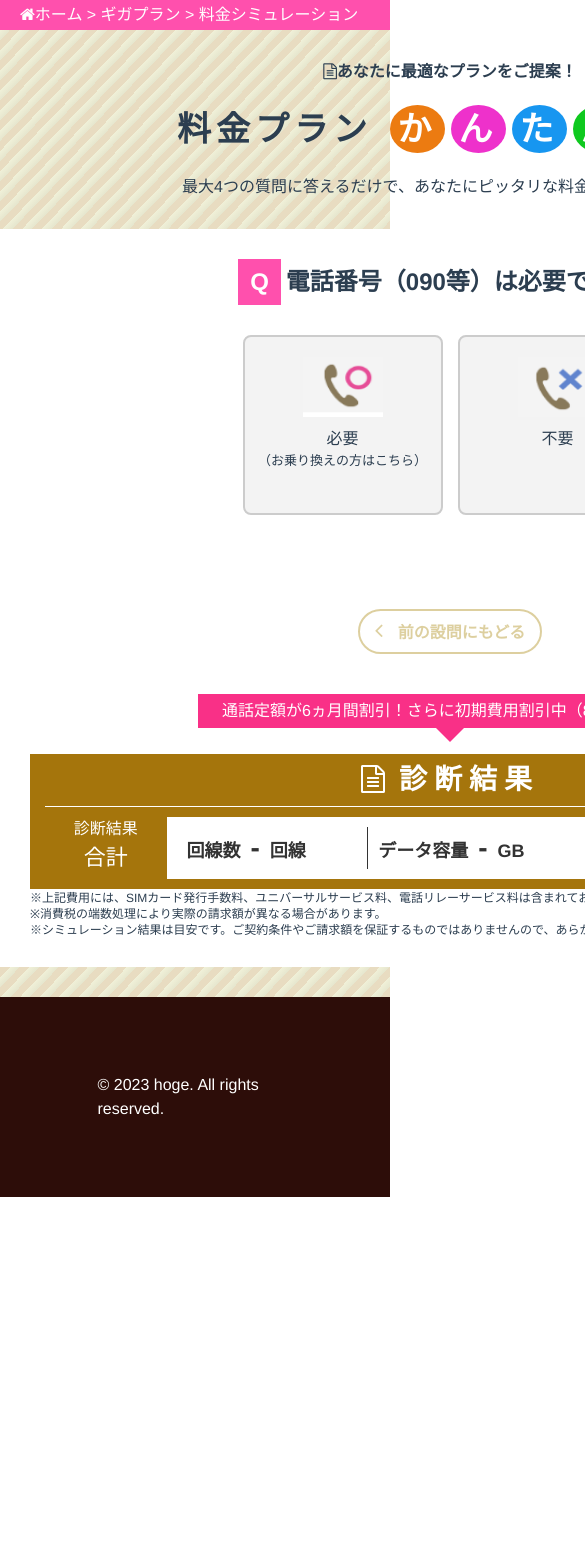
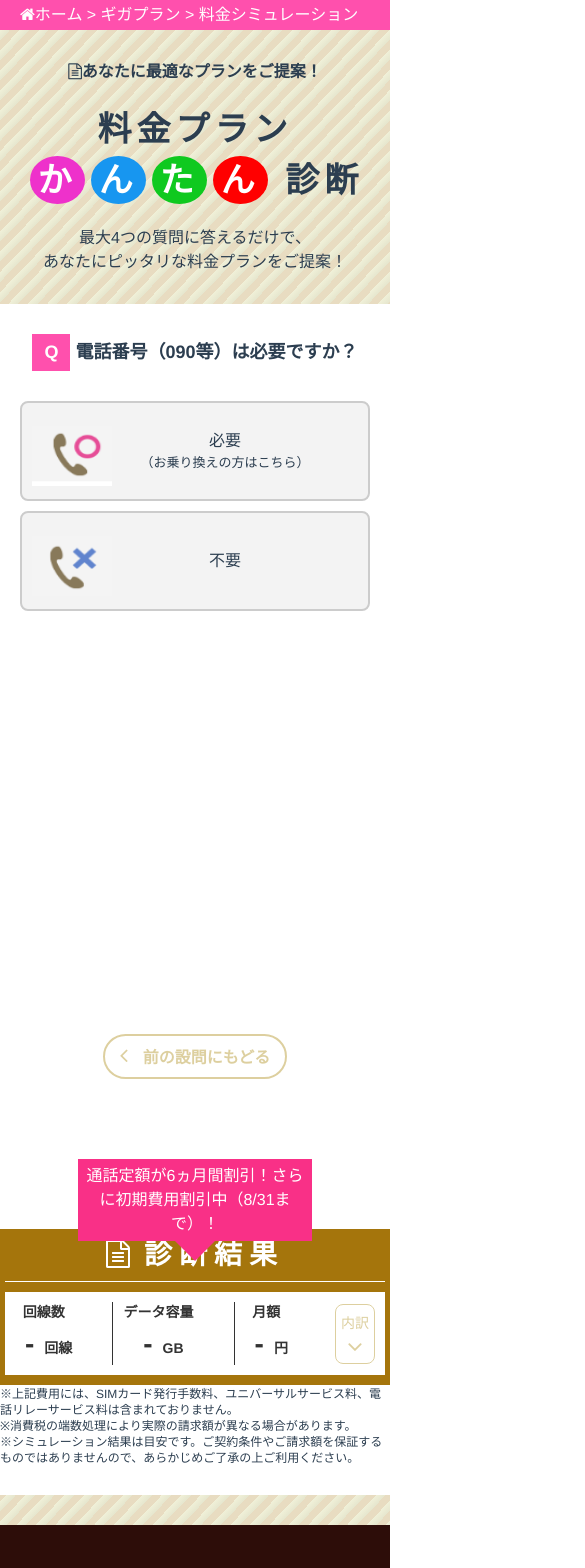
Before and after one commit to RyoAizawa/recommend_practice, a Vue app: page / in a window 390 px wide. Shown: the top 1568 px of the page, 585 px wide, since content can reach past the window. Before the commit the page ends 1197 px from the top, so only its background shows below. Built offline with nearby package versions, Linux system fonts and the light colour scheme.

Commit message:
レスポンシブ対応

```diff
--- a/src/App.vue
+++ b/src/App.vue
@@ -5,6 +5,25 @@ import SimulatorMain from './components/SimulatorMain';
 import GlobalFooter from "./components/GlobalFooter";
 import AnnotationArea from './components/AnnotationArea';
 </script>
+
+<template>
+    <GlobalHeader />
+    <main>
+        <div class="container">
+            <!-- ページ見出し -->
+            <HeadLine />
+            <!-- シミュレータ表示領域 -->
+            <div class="simulator-area">
+                <!-- シミュレータ -->
+                <SimulatorMain />
+                <!-- 注釈 -->
+                <AnnotationArea />
+            </div>
+        </div>
+    </main>
+    <GlobalFooter />
+</template>
+
 
 <style>
 /*--------------------
@@ -37,7 +56,7 @@ small {
 }
 
 .container {
-    width: 900px;
+    max-width: 900px;
     margin: 30px auto;
 }
 /*--------------------
@@ -79,22 +98,9 @@ small {
     padding: 30px;
 }
 
+@media screen and (max-width:768px) {
+    .simulator-area {
+        padding: 30px 0;
+    }
+}
 </style>
-
-<template>
-    <GlobalHeader />
-    <main>
-        <div class="container">
-            <!-- ページ見出し -->
-            <HeadLine />
-            <!-- シミュレータ表示領域 -->
-            <div class="simulator-area">
-                <!-- シミュレータ -->
-                <SimulatorMain></SimulatorMain>
-                <!-- 注釈 -->
-                <AnnotationArea />
-            </div>
-        </div>
-    </main>
-    <GlobalFooter />
-</template>
--- a/src/components/BreakDownItem.vue
+++ b/src/components/BreakDownItem.vue
@@ -36,7 +36,7 @@ const deleteItem = (target) => {
                 </div>
             </div>
             <div class="result-deleteBtnArea">
-                <button @click="deleteItem($event.currentTarget)" class="deleteBtn"><i class="fa fa-times" aria-hidden="true"></i>削除</button>
+                <button @click="deleteItem($event.currentTarget)" class="deleteBtn"><i class="fa fa-times" aria-hidden="true"></i><span>削除</span></button>
             </div>
         </div>
     </div>
@@ -100,4 +100,25 @@ const deleteItem = (target) => {
     width: 20%;
     background-color: #fff;
 }
+@media screen and (max-width:768px) {
+    .result-plan-price {
+        font-size: 1.6rem;
+    }
+    .deleteBtn>span {
+        display: none;
+    }
+    .deleteBtn {
+        padding: 6px 8px;
+        border-radius: 8px;
+        font-size: 2.0rem;
+    }
+    .campaignPrice>span {
+        font-size: 1.8rem;
+    }
+    .result-price {
+        font-size: 1.6rem;
+    }
+
+}
+
 </style>
--- a/src/components/DiagnosticResult.vue
+++ b/src/components/DiagnosticResult.vue
@@ -387,7 +387,7 @@ onUpdated(() => {
 .result-area {
     position: relative;
     background-color: #a5750c;
-    margin-top: 100px;
+    margin-top: 150px;
     color: #fff;
     padding: 0 15px 10px;
 }
@@ -397,7 +397,7 @@ onUpdated(() => {
     background-color: #f93087;
     width: 60%;
     padding: 5px;
-    top: -60px;
+    top: -70px;
     left: 50%;
     transform: translateX(-50%);
 }
@@ -408,7 +408,7 @@ onUpdated(() => {
     border-right: 20px solid transparent;
     border-left: 20px solid transparent;
     border-bottom: 20px solid transparent;
-    bottom: -100%;
+    top: 100%;
     left: 50%;
     transform: translateX(-50%);
 }
@@ -576,4 +576,50 @@ onUpdated(() => {
 .fa-chevron-right {
     margin-right: 40px;
 }
+.result-calcArea-right>small {
+    font-size: 1.2rem;
+}
+
+@media screen and (max-width:768px) {
+
+    .result-area {
+        padding: 0 5px 10px;
+    }
+    .result-calcArea>p {
+        display: none;
+    }
+    .result-calcArea-right {
+        width: 100%;
+    }
+    .result-firstArea>div {
+        display: block;
+        text-align: center;
+        margin: 10px 0;
+        font-size: 1.4rem;
+    }
+    .breakdownBtn-Wrap {
+        width: 15%;
+    }
+    .breakdownBtn {
+        font-weight: normal;
+        flex-direction: column-reverse;
+        right: 10px;
+        min-height: 60px;
+        padding: 5px;
+        border-radius: 8px;
+        border: 1px solid;
+        font-size: 1.4rem;
+    }
+    .result-calcArea-right>small {
+        font-size: 1.6rem;
+    }
+
+    .recommend>.deleteBtn {
+        position: static;
+        display: block;
+        margin: 0 auto;
+        padding: 5px;
+        margin-bottom: 20px;
+    }
+}
 </style>
--- a/src/components/GlobalFooter.vue
+++ b/src/components/GlobalFooter.vue
@@ -1,23 +1,19 @@
 <script setup>
 </script>
-
-<style scope>
-footer {
-    position: relative;
-    background-color: #2d0d09;
-    height: 200px;
-    color: #fff;
-}
-footer>p {
-    position: absolute;
-    top: 50%;
-    left: 50%;
-    transform: translate(-50%, -50%);
-}
-</style>
 
 <template>
     <footer>
         <p>&copy; 2023 hoge. All rights reserved.</p>
     </footer>
 </template>
+
+<style scoped>
+footer {
+    display: flex;
+    justify-content: center;
+    align-items: center;
+    background-color: #2d0d09;
+    height: 200px;
+    color: #fff;
+}
+</style>
--- a/src/components/HeadLine.vue
+++ b/src/components/HeadLine.vue
@@ -1,10 +1,34 @@
 <script setup>
 </script>
 
-<style scope>
+
+<template>
+    <div class="headline">
+        <p>
+            <i class="fa fa-file-text-o" aria-hidden="true"></i
+            >あなたに最適なプランをご提案！
+        </p>
+        <h1> 料金プラン<br>
+            <span class="circle">か</span>
+            <span class="circle">ん</span>
+            <span class="circle">た</span>
+            <span class="circle">ん</span>
+            診断
+        </h1>
+        <p>
+            最大4つの質問に答えるだけで、<br/>あなたにピッタリな料金プランをご提案！
+        </p>
+    </div>
+</template>
+
+
+<style scoped>
 /*--------------------
     ページ見出し
 --------------------*/
+br {
+    display: none;
+}
 .headline {
     text-align: center;
     margin-bottom: 30px;
@@ -36,23 +60,11 @@
 .circle:nth-child(4) {
     background-color: #0fc91f;
 }
+
+@media screen and (max-width:768px) {
+    br {
+        display: block;
+    }
+}
+
 </style>
-
-<template>
-    <div class="headline">
-        <p>
-            <i class="fa fa-file-text-o" aria-hidden="true"></i
-            >あなたに最適なプランをご提案！
-        </p>
-        <h1> 料金プラン
-            <span class="circle">か</span>
-            <span class="circle">ん</span>
-            <span class="circle">た</span>
-            <span class="circle">ん</span>
-            診断
-        </h1>
-        <p>
-            最大4つの質問に答えるだけで、あなたにピッタリな料金プランをご提案！
-        </p>
-    </div>
-</template>
--- a/src/components/SimulatorMain.vue
+++ b/src/components/SimulatorMain.vue
@@ -227,19 +227,15 @@ const btnClick = (currentSlide, questionArray, currentQuestionId, answer, curren
     currentQuestions.forEach((elem) => {
         // 今回の質問に対する選択済みクラスを一旦初期化
         elem.classList.remove("answered", "notAnswered")
-        const children= elem.children
-        for (let child of children) {
-            child.classList.remove("selectedMainText")
-        }
+        let mainText = elem.querySelectorAll(".selectedMainText")
+        mainText.forEach((item) => {
+            item.classList.remove("selectedMainText")
+        })
         // 今回選択した選択肢に選択済みのクラスを付与
         if (elem === currentTarget) {
             elem.classList.add("answered")
-            const children= elem.children
-            for (let child of children) {
-                if (child.classList.contains("answerBtn-mainText")) {
-                    child.classList.add("selectedMainText")
-                }
-            }
+            mainText = elem.querySelector(".answerBtn-mainText")
+            mainText.classList.add("selectedMainText")
         } else {
             elem.classList.add("notAnswered")
         }
@@ -295,10 +291,10 @@ const initialize = () => {
     const answerBtnAll = document.querySelectorAll(".simulator-answerBtn")
     answerBtnAll.forEach((elem) => {
         elem.classList.remove("answered", "notAnswered")
-        const children= elem.children
-        for (let child of children) {
-            child.classList.remove("selectedMainText")
-        }
+        const mainText = elem.querySelectorAll(".selectedMainText")
+        mainText.forEach((item) => {
+            item.classList.remove("selectedMainText")
+        })
     })
 }
 
@@ -309,15 +305,6 @@ const autoScroll = (target) => {
     setTimeout(() => {
         scroll(0, position);
     }, 200);
-}
-
-// 改行したいけどできない
-const encode = (str) => {
-    // 改行を含む文字列の場合、改行コードをbrタグに変換する
-    if (str.match("\n") !== null) {
-        str = str.replace(/\n/g, "<br>")
-    }
-    return str
 }
 
 </script>
@@ -336,14 +323,18 @@ const encode = (str) => {
                     <div v-for="answer in question.answerArray" :key="answer"
                     @click="btnClick({currentSlide}, questionArray, question.id, answer, $event.currentTarget); lastBntChecked(question.id) "
                     class="simulator-answerBtn">
-                        <div v-if="answer.image"         class="answerBtn-Image"><img :src="answer.image"></div>
-                        <div v-if="question.id === 3 && answer.answerId !== 4" class="answerBtn-mainText bold">{{ encode(answer.mainText) }}</div>
-                        <div v-else-if="answer.mainText" class="answerBtn-mainText">{{ encode(answer.mainText) }}</div>
-                        <div v-if="answer.subText"       class="answerBtn-subText">{{ answer.subText }}</div>
-                        <div v-if="answer.optionPrice"   class="answerBtn-optionPrice">税込<span>{{ answer.optionPrice }}</span>円</div>
-                        <div v-if="answer.campaignPrice" class="answerBtn-campaignPrice">税込<span>{{ answer.campaignPrice }}</span>円</div>
-                        <div v-if="answer.bandMsg === 'セール'"    class="answerBtn-bandMsg_sale">{{ answer.bandMsg }}</div>
-                        <div v-if="answer.bandMsg === 'オススメ!'" class="answerBtn-bandMsg_recommend"><div class="tri"></div>{{ answer.bandMsg }}</div>
+                        <div v-if="answer.image" class="answerBtn-Image"><img :src="answer.image"></div>
+                        <div>
+                            <div v-if="question.id === 3 && answer.answerId !== 4" class="answerBtn-mainText bold">{{ answer.mainText }}</div>
+                            <div v-else-if="answer.mainText" class="answerBtn-mainText">{{ answer.mainText }}</div>
+                            <div v-if="answer.subText"       class="answerBtn-subText">{{ answer.subText }}</div>
+                        </div>
+                        <div>
+                            <div v-if="answer.optionPrice"   class="answerBtn-optionPrice">税込<span>{{ answer.optionPrice }}</span>円</div>
+                            <div v-if="answer.campaignPrice" class="answerBtn-campaignPrice">税込<span>{{ answer.campaignPrice }}</span>円</div>
+                        </div>
+                        <span v-if="answer.bandMsg === 'セール'"    class="answerBtn-bandMsg_sale">{{ answer.bandMsg }}</span>
+                        <span v-if="answer.bandMsg === 'オススメ!'" class="answerBtn-bandMsg_recommend"><div class="tri"></div>{{ answer.bandMsg }}</span>
                     </div>
                 </div>
                 <div class="simulator-answer-subarea">
@@ -479,11 +470,11 @@ const encode = (str) => {
 
 .carousel__item {
     width: 100%;
-    height: 350px;
+    height: 400px;
 }
 .answerBtn-bandMsg_sale {
     position: absolute;
-    font-size: 1.4rem;
+    font-size: 1.2rem;
     background-color: red;
     top: 0;
     right: 15px;
@@ -516,4 +507,36 @@ const encode = (str) => {
     z-index: 0;
 }
 
+
+@media screen and (max-width:768px) {
+    .simulator-question {
+        font-size: 1.8rem;
+    }
+    .simulator-answer-area {
+        display: block;
+    }
+    .simulator-answerBtn {
+        display: flex;
+        align-items: center;
+        justify-content: space-between;
+        width: 100%;
+        min-height: 100px;
+        margin-bottom: 10px;
+    }
+    .simulator-answerBtn>div:last-of-type {
+        margin: 0 20px;
+    }
+    .answerBtn-campaignPrice {
+        width: 100%;
+    }
+    .carousel__item {
+        height: 700px;
+        margin: 0 20px;
+    }
+
+    .simulator-answer-subarea {
+        width: 100%;
+    }
+}
+
 </style>
```
Also changed, not shown: src/components/RecommendArea.vue (+92 -10 lines).
